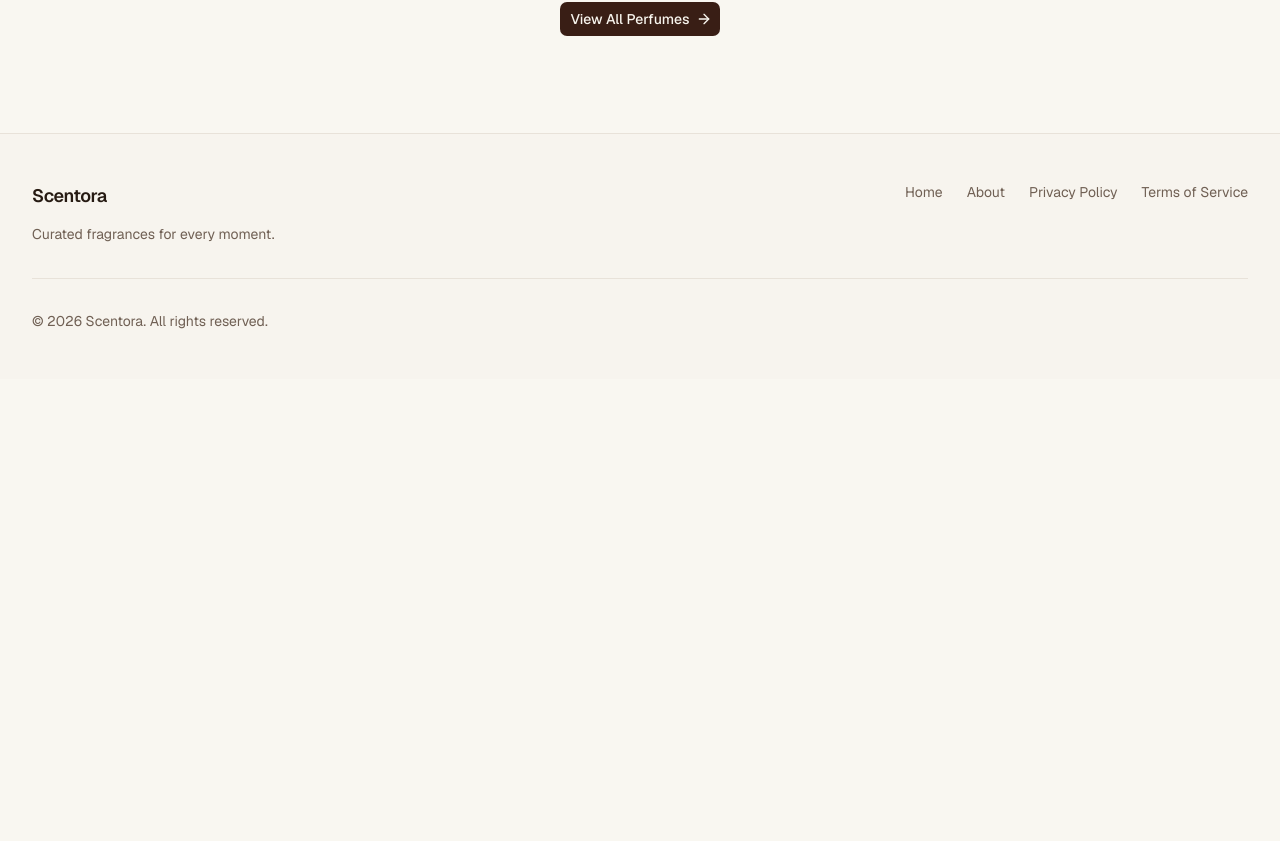
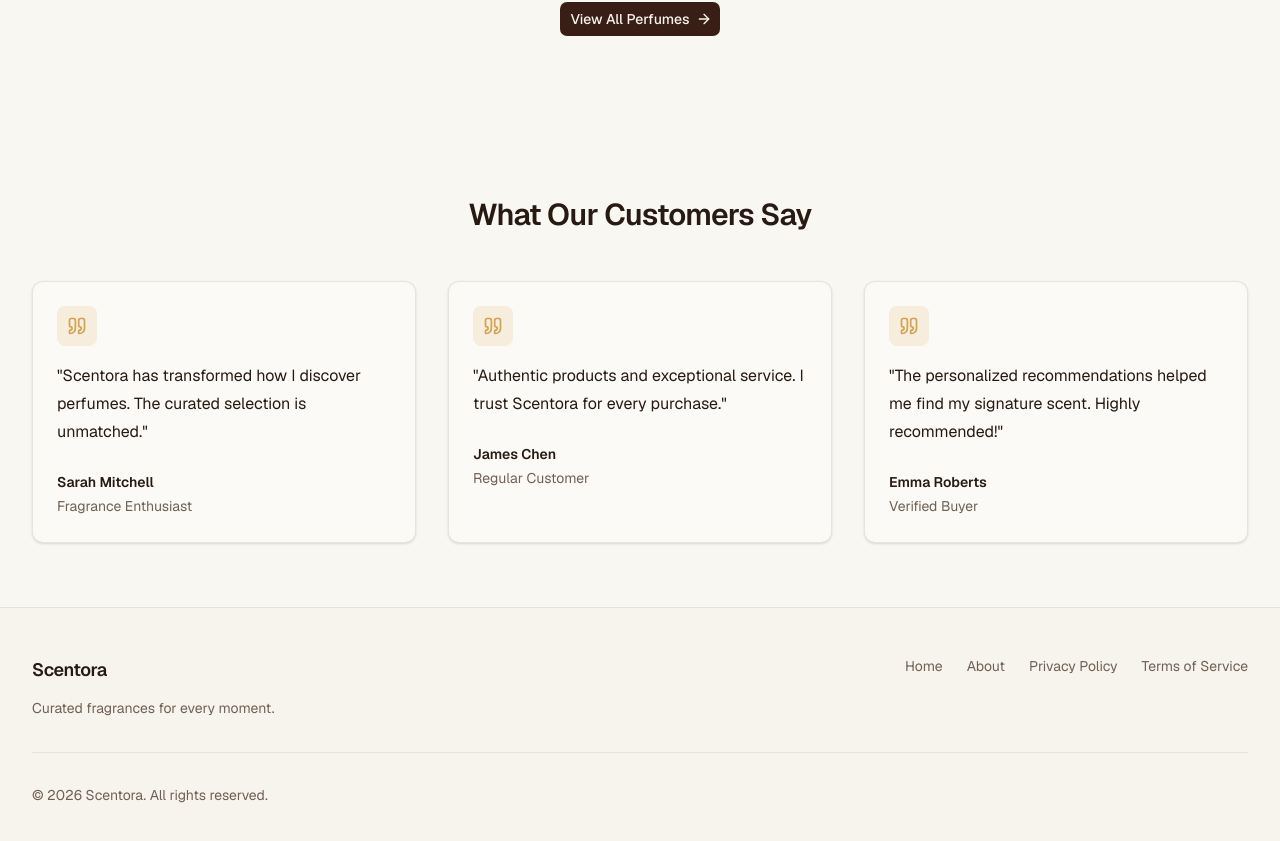
Before and after one commit to valhalla71/Scentora-Ecommerce, a Next.js app in the folder frontend/: page /en in a window 1280 px wide. Shown: the part 1639-2480 px from the top of the page. Before the commit the page ends 2018 px from the top, so only its background shows below. Built offline with nearby package versions, Linux system fonts and the light colour scheme.

Commit message:
Create homepage testimonials section

```diff
--- a/frontend/app/[locale]/(routes)/page.tsx
+++ b/frontend/app/[locale]/(routes)/page.tsx
@@ -1,6 +1,6 @@
 import { notFound } from "next/navigation";
 
-import { HeroSection, FeaturesSection, ProductShowcase } from "@/components/home";
+import { HeroSection, FeaturesSection, ProductShowcase, TestimonialsSection } from "@/components/home";
 import { isValidLocale, type Locale } from "@/i18n/config";
 import { getDictionary } from "@/i18n/get-dictionary";
 
@@ -23,6 +23,7 @@ export default async function HomePage({ params }: HomePageProps) {
       <HeroSection locale={locale} dictionary={dictionary} />
       <FeaturesSection dictionary={dictionary} />
       <ProductShowcase locale={locale} dictionary={dictionary} />
+      <TestimonialsSection dictionary={dictionary} />
     </>
   );
 }
--- a/frontend/components/home/index.ts
+++ b/frontend/components/home/index.ts
@@ -1,4 +1,5 @@
 export { HeroSection } from "./hero-section";
 export { FeaturesSection } from "./features-section";
 export { ProductShowcase } from "./product-showcase";
+export { TestimonialsSection } from "./testimonials-section";
 export { CtaSection } from "./cta-section";
--- /dev/null
+++ b/frontend/components/home/testimonials-section.tsx
@@ -0,0 +1,68 @@
+import { Quote } from "lucide-react";
+
+import { Container } from "@/components/layout/container";
+import type { Dictionary } from "@/i18n/types";
+import { spacing } from "@/lib/design-system/tokens";
+import { textVariants } from "@/lib/design-system/typography";
+import { cn } from "@/lib/utils";
+
+type TestimonialsSectionProps = {
+  dictionary: Dictionary;
+};
+
+export function TestimonialsSection({ dictionary }: TestimonialsSectionProps) {
+  const { testimonials } = dictionary.home;
+
+  return (
+    <section
+      aria-labelledby="testimonials-heading"
+      style={{ paddingBlock: spacing.section.md }}
+    >
+      <Container>
+        <h2
+          id="testimonials-heading"
+          className={cn(
+            textVariants({ variant: "h2" }),
+            "mb-10 text-center sm:mb-12",
+          )}
+        >
+          {testimonials.title}
+        </h2>
+
+        <ul className="grid gap-6 sm:grid-cols-2 lg:grid-cols-3 lg:gap-8">
+          {testimonials.items.map((item, index) => (
+            <li
+              key={index}
+              className="rounded-xl border border-border/60 bg-card p-6 text-start shadow-sm transition-shadow hover:shadow-md"
+            >
+              <div className="mb-4 flex size-10 items-center justify-center rounded-lg bg-accent/15 text-accent">
+                <Quote className="size-5" aria-hidden="true" />
+              </div>
+              <p
+                className={cn(
+                  textVariants({ variant: "body" }),
+                  "mb-6 text-foreground",
+                )}
+              >
+                "{item.text}"
+              </p>
+              <div>
+                <p className={cn(textVariants({ variant: "bodySm" }), "font-semibold")}>
+                  {item.author}
+                </p>
+                <p
+                  className={cn(
+                    textVariants({ variant: "bodySm" }),
+                    "text-muted-foreground",
+                  )}
+                >
+                  {item.role}
+                </p>
+              </div>
+            </li>
+          ))}
+        </ul>
+      </Container>
+    </section>
+  );
+}
--- a/frontend/i18n/dictionaries/en/home.json
+++ b/frontend/i18n/dictionaries/en/home.json
@@ -28,6 +28,26 @@
     "description": "Handpicked fragrances that capture the essence of luxury",
     "viewAll": "View All Perfumes"
   },
+  "testimonials": {
+    "title": "What Our Customers Say",
+    "items": [
+      {
+        "text": "Scentora has transformed how I discover perfumes. The curated selection is unmatched.",
+        "author": "Sarah Mitchell",
+        "role": "Fragrance Enthusiast"
+      },
+      {
+        "text": "Authentic products and exceptional service. I trust Scentora for every purchase.",
+        "author": "James Chen",
+        "role": "Regular Customer"
+      },
+      {
+        "text": "The personalized recommendations helped me find my signature scent. Highly recommended!",
+        "author": "Emma Roberts",
+        "role": "Verified Buyer"
+      }
+    ]
+  },
   "cta": {
     "title": "Begin your fragrance journey",
     "description": "Join thousands of scent enthusiasts who trust Scentora for their next favorite perfume.",
--- a/frontend/i18n/dictionaries/fa/home.json
+++ b/frontend/i18n/dictionaries/fa/home.json
@@ -28,6 +28,26 @@
     "description": "عطرهایی که جوهر لوکس را به تصویر می‌کشند",
     "viewAll": "مشاهده همه عطرها"
   },
+  "testimonials": {
+    "title": "نظر مشتریان ما",
+    "items": [
+      {
+        "text": "سنتورا روش کشف عطرها را برای من تغییر داده است. مجموعه منتخب بی‌نظیر است.",
+        "author": "سارا میتچل",
+        "role": "علاقه‌مند عطر"
+      },
+      {
+        "text": "محصولات اصل و خدمات فوق‌العاده. برای هر خرید به سنتورا اعتماد دارم.",
+        "author": "جیمز چن",
+        "role": "مشتری منظم"
+      },
+      {
+        "text": "پیشنهادهای شخصی‌سازی‌شده کمک کرد تا عطر امضای خود را پیدا کنم. بسیار توصیه می‌کنم!",
+        "author": "اما رابرتس",
+        "role": "خریدار تایید‌شده"
+      }
+    ]
+  },
   "cta": {
     "title": "سفر عطری خود را آغاز کنید",
     "description": "به هزاران علاقه‌مند عطر بپیوندید که برای عطر بعدی خود به سنتورا اعتماد دارند.",
--- a/frontend/i18n/types.ts
+++ b/frontend/i18n/types.ts
@@ -50,6 +50,14 @@ export type HomeDictionary = {
     description: string;
     viewAll: string;
   };
+  testimonials: {
+    title: string;
+    items: Array<{
+      text: string;
+      author: string;
+      role: string;
+    }>;
+  };
   cta: {
     title: string;
     description: string;
```
